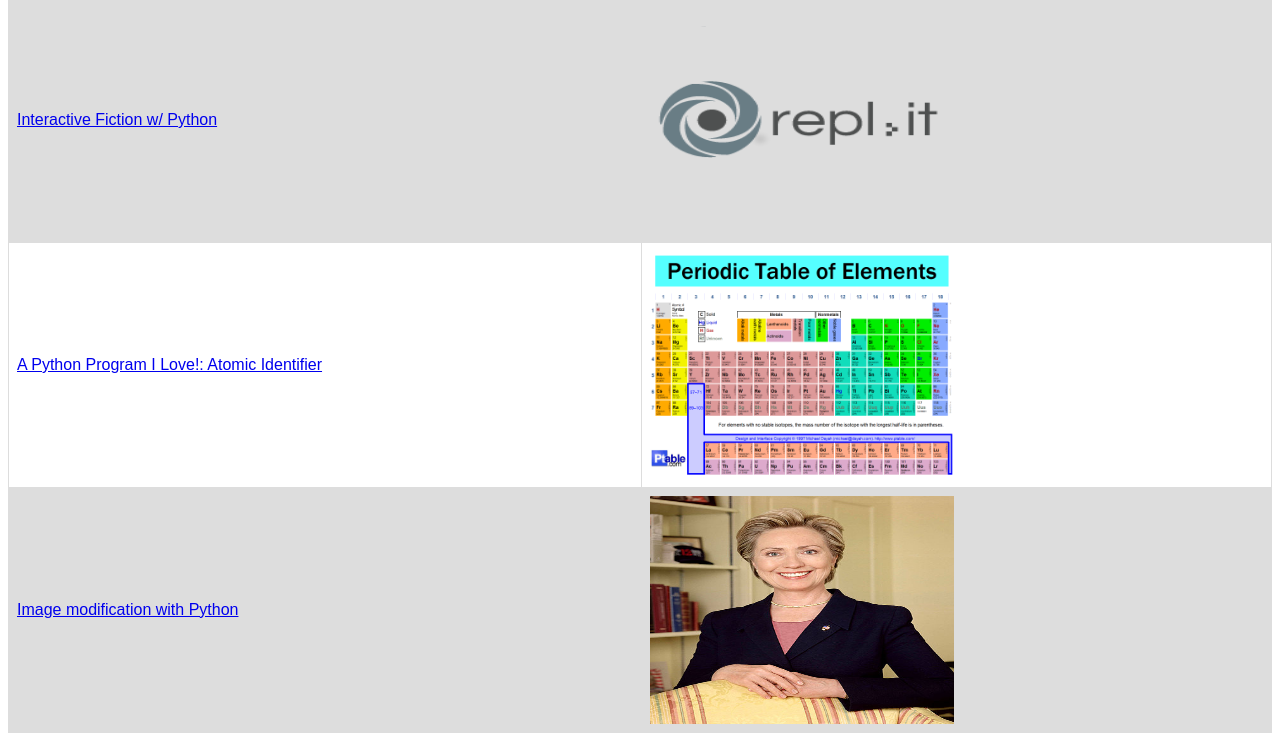
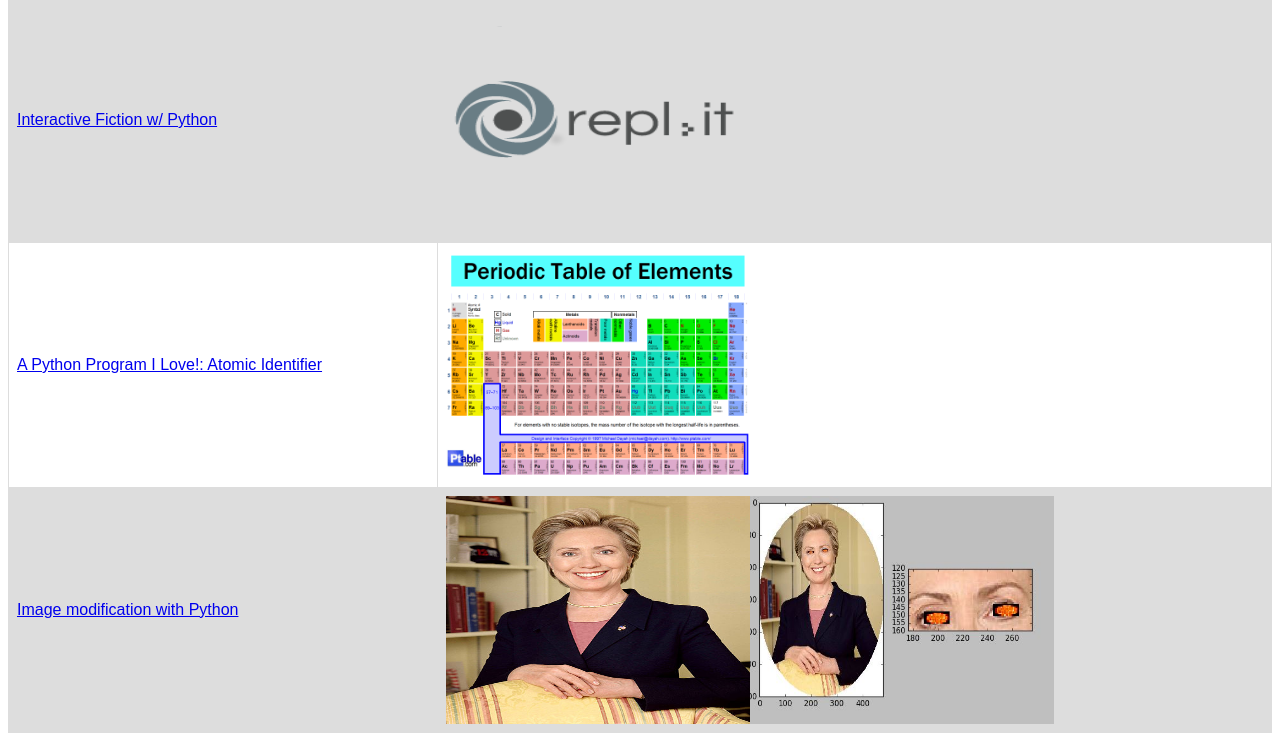
Before and after one commit to josiahprice/josiahprice.github.io, a plain HTML site: page myhomepage/portfolio.html in a window 1280 px wide. Shown: the part 1378-2119 px from the top of the page. Drawn offline with Linux system fonts and the light colour scheme.

Commit message:
hillary image

```diff
--- a/myhomepage/portfolio.html
+++ b/myhomepage/portfolio.html
@@ -62,7 +62,7 @@ tr:nth-child(even) {
   </tr>
   <tr>
     <td><a href="files/suneyes1.py">Image modification with Python</td>
-    <td><img src="images/hillary.jpg" alt="Oh Hilly, you are so silly!!" style="width:304px;height:228px;" align="left"></td>
+    <td><img src="images/hillary.jpg" alt="Oh Hilly, you are so silly!!" style="width:304px;height:228px;" align="left"><img src="images/hillarySunEyes.jpg" alt="Oh Hilly, you are so silly!!" style="width:304px;height:228px;" align="left"></td>
   </tr>
 </table>
       </body>
```
Also changed, not shown: myhomepage/images/hillarySunEyes.jpg (added).
